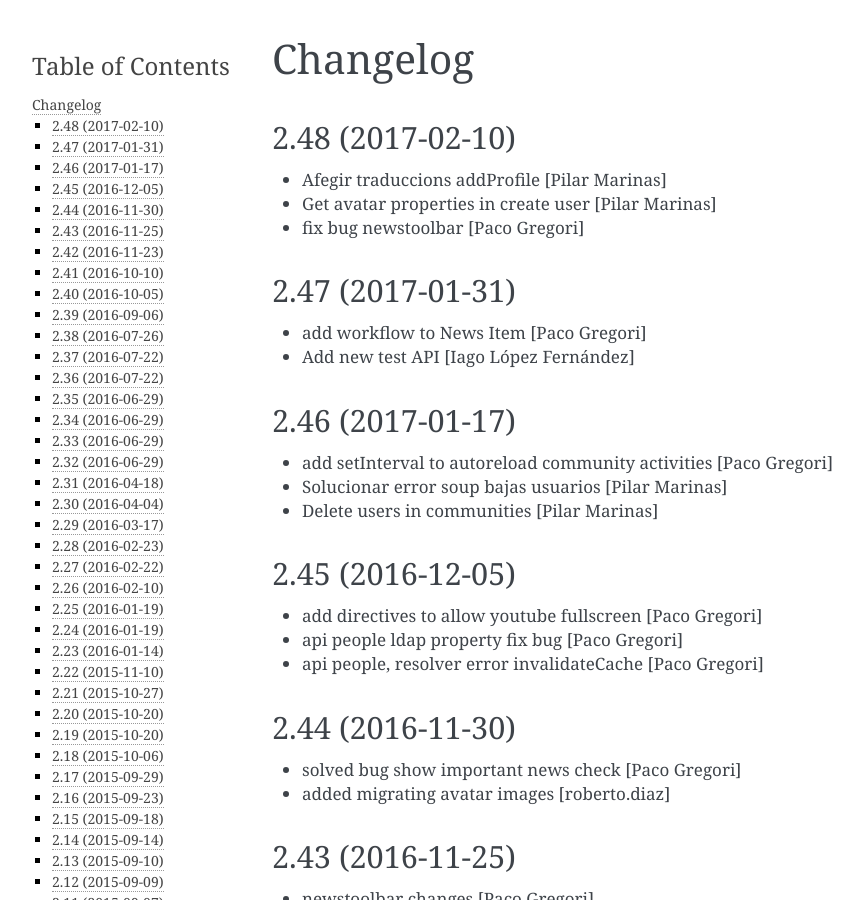
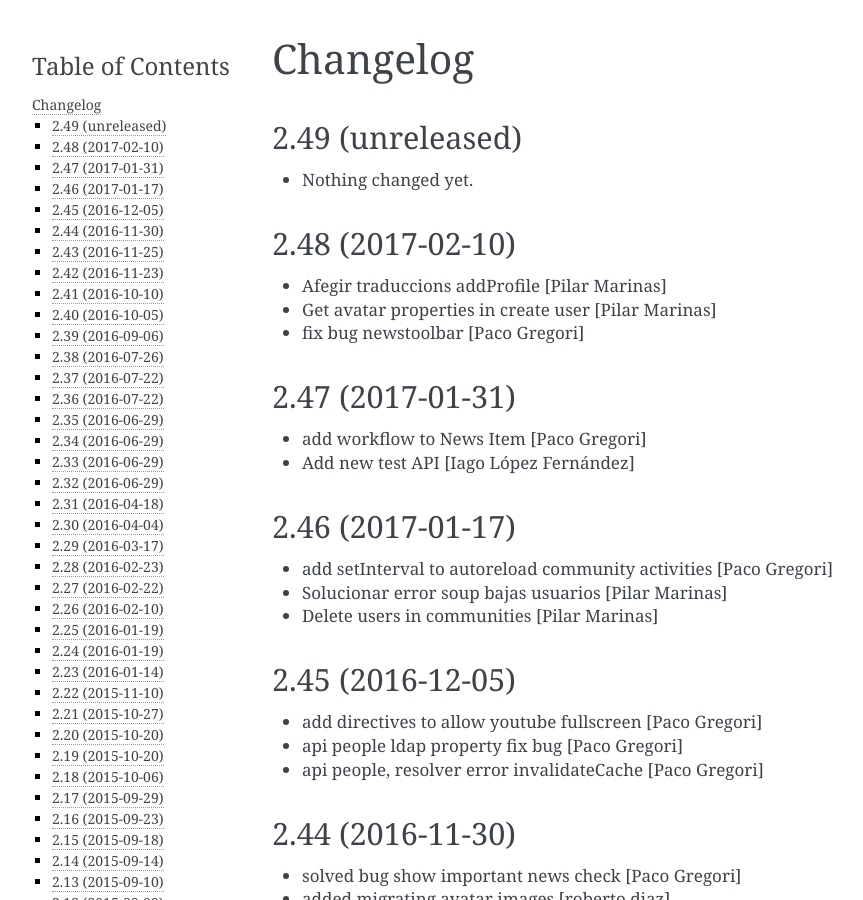
Before and after one commit to UPCnet/ulearn.core, a Sphinx documentation site: the page built from docs/HISTORY.rst, in a window 1280 px wide and 900 px high. Shown: the whole window, without its empty margins (148-1011 px from the left). Built offline with Sphinx 7.4.7, drawn with Linux system fonts in a browser that asks for light colours; pages that are not in the unit, such as notebooks, are missing from menus.

Commit message:
Back to development: 2.49

```diff
--- a/docs/HISTORY.rst
+++ b/docs/HISTORY.rst
@@ -1,5 +1,11 @@
 Changelog
 =========
+
+2.49 (unreleased)
+-----------------
+
+- Nothing changed yet.
+
 
 2.48 (2017-02-10)
 -----------------
--- a/setup.py
+++ b/setup.py
@@ -1,7 +1,7 @@
 from setuptools import setup, find_packages
 import os
 
-version = '2.48'
+version = '2.49.dev0'
 
 README = open('README.rst').read()
 HISTORY = open(os.path.join('docs', 'HISTORY.rst')).read()
```
